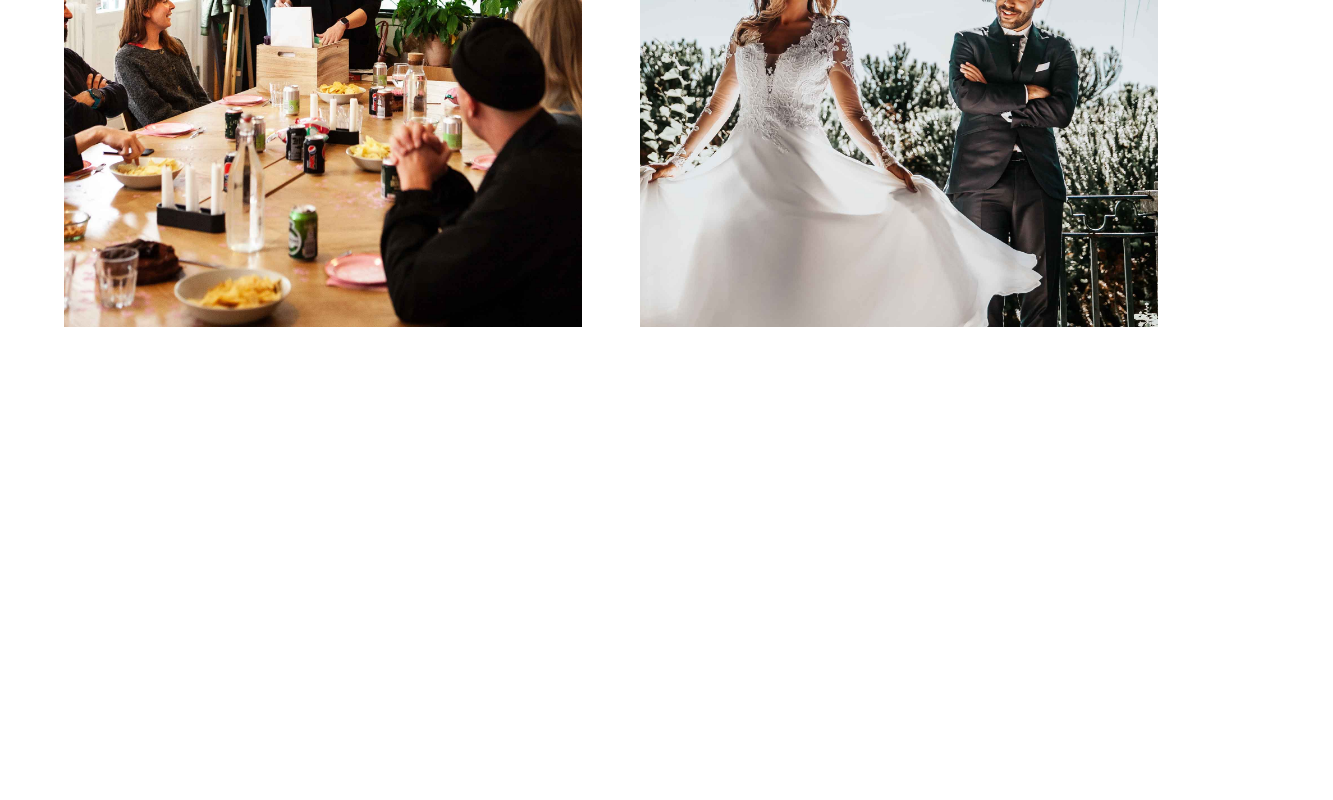
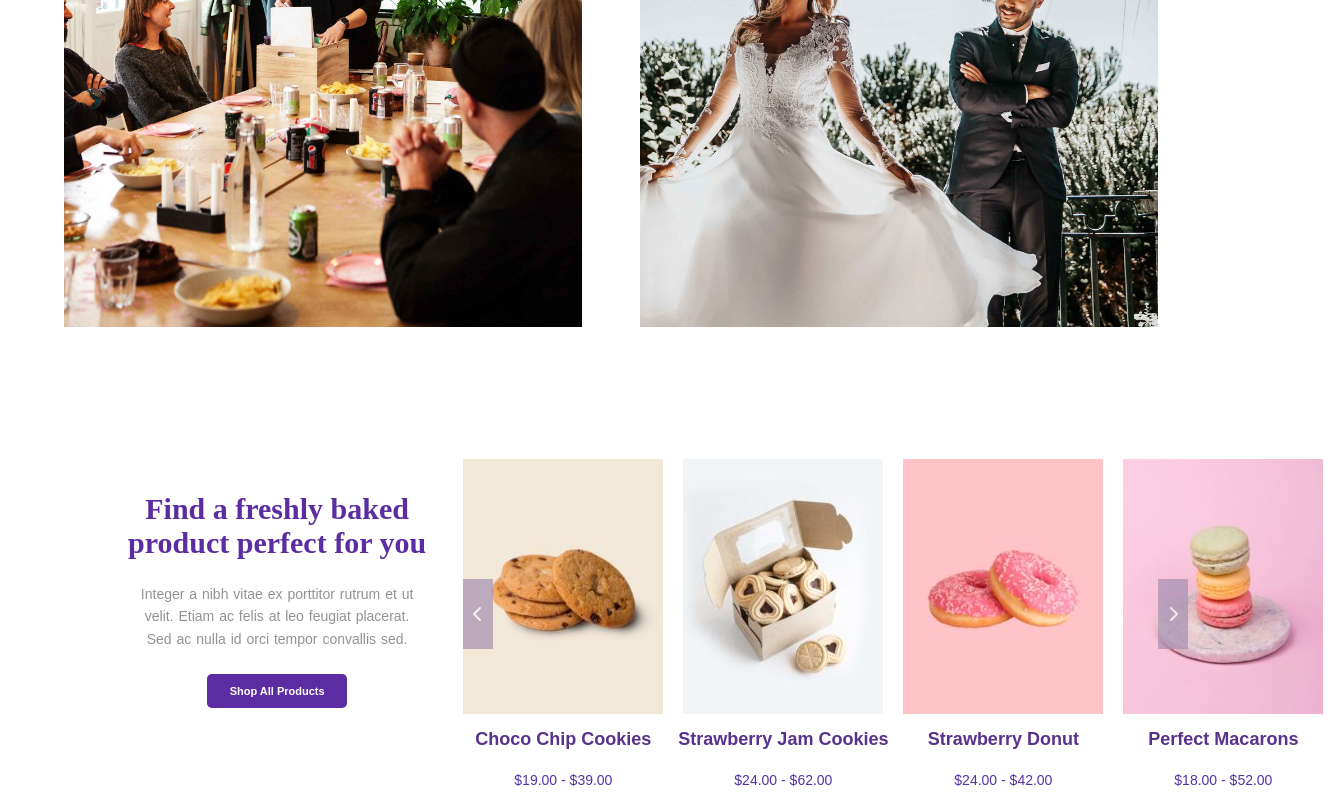
Before and after one commit to antonrugg/proj-html-vuejs, a Vue app: page / in a window 1280 px wide. Shown: the part 2036-2836 px from the top of the page, 1333 px wide, since content can reach past the window. Before the commit the page ends 2367 px from the top, so only its background shows below. Built offline with nearby package versions, Linux system fonts and the light colour scheme.

Commit message:
added product shop component

```diff
--- a/src/components/MainComponent.vue
+++ b/src/components/MainComponent.vue
@@ -14,7 +14,10 @@
     </section>
 
     <SpecialMomentComponent />
+
     <SpecialMomentSection />
+
+    <ProductsShopComponent :textSections="textSections"/>
   </main>
 </template>
 
@@ -22,6 +25,7 @@
 import CarouselComponent from "./CarouselComponent.vue";
 import SpecialMomentComponent from "./SpecialMomentComponent.vue";
 import SpecialMomentSection from "./SpecialMomentSection.vue";
+import ProductsShopComponent from "./ProductsShopComponent.vue";
 
 
 export default {
@@ -30,6 +34,7 @@ export default {
     CarouselComponent,
     SpecialMomentComponent,
     SpecialMomentSection,
+    ProductsShopComponent,
   },
   data() {
     return {};
--- /dev/null
+++ b/src/components/ProductsShopComponent.vue
@@ -0,0 +1,191 @@
+<template>
+  <section class="shopping">
+    <div class="text-shopping">
+      <p class="over-title">{{ textSections[2].overTitle }}</p>
+      <p class="title-main">{{ textSections[2].title }}</p>
+      <p class="text">{{ textSections[2].text }}</p>
+      <button class="btn btn-main">{{ textSections[2].buttonText }}</button>
+    </div>
+
+    <div class="products-carousel">
+        <a href="#nowhere"><div class="chevron right-chevron">
+            <font-awesome-icon icon="fa-solid fa-chevron-right" /></div></a>
+        <a href="#nowhere"><div class="chevron left-chevron">
+            <font-awesome-icon icon="fa-solid fa-chevron-left" /></div></a>
+        <div class="card" v-for="product in products" :key="product.id">
+            <img :src="require(`@/assets/images/${product.name}-200x255.jpg`)" :alt="product.name">
+          <div class="product-text">
+            <p class="product-title">{{ product.title }}</p>
+            <div>
+                <p class="product-prices">{{ product.prices }}</p>
+            </div>
+           </div>
+        </div>
+    </div>
+  </section>
+
+
+</template>
+
+<script>
+export default {
+  name: "ProductsShopComponent",
+  props: {
+      textSections: Array,
+  },
+  data(){
+      return{
+          products: [
+              {
+                name: 'choco-chip-cookies',
+                title: 'Choco Chip Cookies',
+                prices: '$19.00 - $39.00',
+                id: 1
+              },
+              {
+                name: 'strawberry-jam-cookies',
+                title: 'Strawberry Jam Cookies',
+                prices: '$24.00 - $62.00',
+                id: 2
+              },
+              {
+                name: 'strawberry-donut',
+                title: 'Strawberry Donut',
+                prices: '$24.00 - $42.00',
+                id: 3
+              },
+              {
+                name: 'perfect-macarons',
+                title: 'Perfect Macarons',
+                prices: '$18.00 - $52.00',
+                id: 4
+              },
+          ]
+      }
+  }
+};
+</script>
+
+<style lang="scss" scoped>
+@import "@/styles/generals.scss";
+
+.text-shopping {
+  display: flex;
+  flex-direction: column;
+  width: 30%;
+  align-items: center;
+  text-align: center;
+}
+
+.shopping {
+  padding-top: 8rem;
+  display: flex;
+  justify-content: space-between;
+  margin: auto 5%;
+
+
+  p {
+    padding: 0.7rem 0rem;
+  }
+
+  .title-main {
+    font-size: 30px;
+    font-weight: bold;
+    color: $title-text-color;
+    font-family: serif;
+  }
+
+  .text {
+    font-size: 14px;
+    font-weight: 500;
+    color: $sub-title-text-color;
+    width: 90%;
+    line-height: 1.6;
+    word-spacing: 1px;
+  }
+
+   .btn {
+    background-color: $title-text-color;
+    padding: 0.7rem 1.2rem;
+    border: none;
+    border-radius: 0.3rem;
+    color: white;
+    font-size: 11px;
+    font-weight: 600;
+    margin-top: 0.8rem;
+    cursor: pointer;
+    width: 140px;
+  }
+
+  .btn-main {
+    transition: 0.3s ease;
+
+    &:hover {
+      background-color: #f0edf5;
+      color: #58328b;
+      transition: 0.3s ease;
+    }
+  }
+}
+
+.over-title {
+  font-size: 9px;
+  font-weight: 700;
+  text-transform: uppercase;
+  color: $sub-title-text-color;
+  letter-spacing: 1px;
+}
+
+.products-carousel{
+    display: flex;
+    justify-content: space-between;
+    width: 68%;
+    text-align: center;
+    position: relative;
+
+}
+
+.product-title{
+    font-size: 18px;
+    font-weight: 700;
+    color: #58328b;
+}
+
+.product-prices{
+    font-size: 14px;
+    color: #5532a9;
+}
+
+.product-text{
+    width: 220px;
+}
+
+.card{
+    transition: transform;
+}
+
+.chevron {
+  position: absolute;
+  top: 120px;
+  background-color: #a691b2;
+  opacity: 0.7;
+  height: 70px;
+  width: 30px;
+  display: flex;
+  align-items: center;
+  justify-content: center;
+  z-index: 5;
+  color: #f8f5f4;
+}
+
+.left-chevron {
+  left: 10px;
+}
+
+.right-chevron {
+  right: -30px;
+}
+
+
+
+</style>
```
